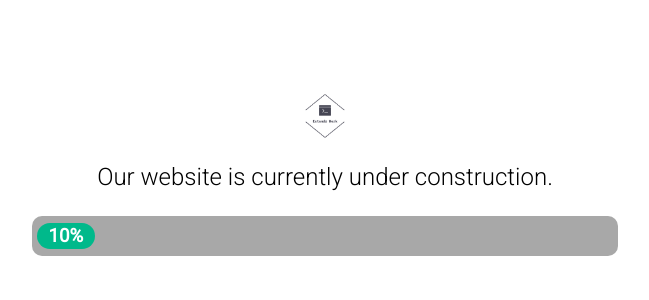
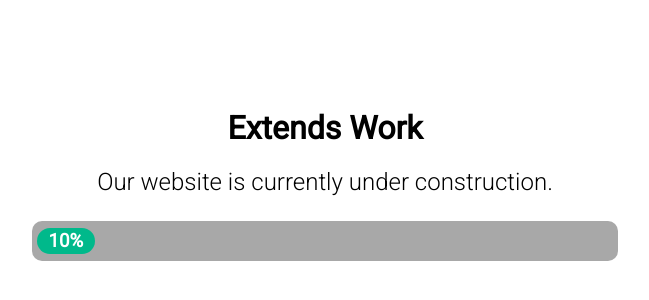
Before and after one commit to extendswork/extendswork.github.io, a plain HTML site: page index.html in a window 1280 px wide. Shown: the part 226-526 px from the top of the page, without its empty margins (315-964 px from the left). Drawn offline with Linux system fonts and the light colour scheme.

Commit message:
Update index.html

```diff
--- a/index.html
+++ b/index.html
@@ -72,10 +72,11 @@
         }
     </style>
     <title>Extends Work</title>
+    <link rel="icon" type="image/png" href="favicon.png">
 </head>
 <body>
     <div id="main">
-        <img width="48px" height="48px" src="logo_transparent.png" alt="Extends Work">
+        <h1>Extends Work</h1>
         <h2>Our website is currently under construction. </h2>
         <div id="progress"><div id="fill"><div id="barpercent"><h3>10%</h3></div></div></div>
     </div>
```
